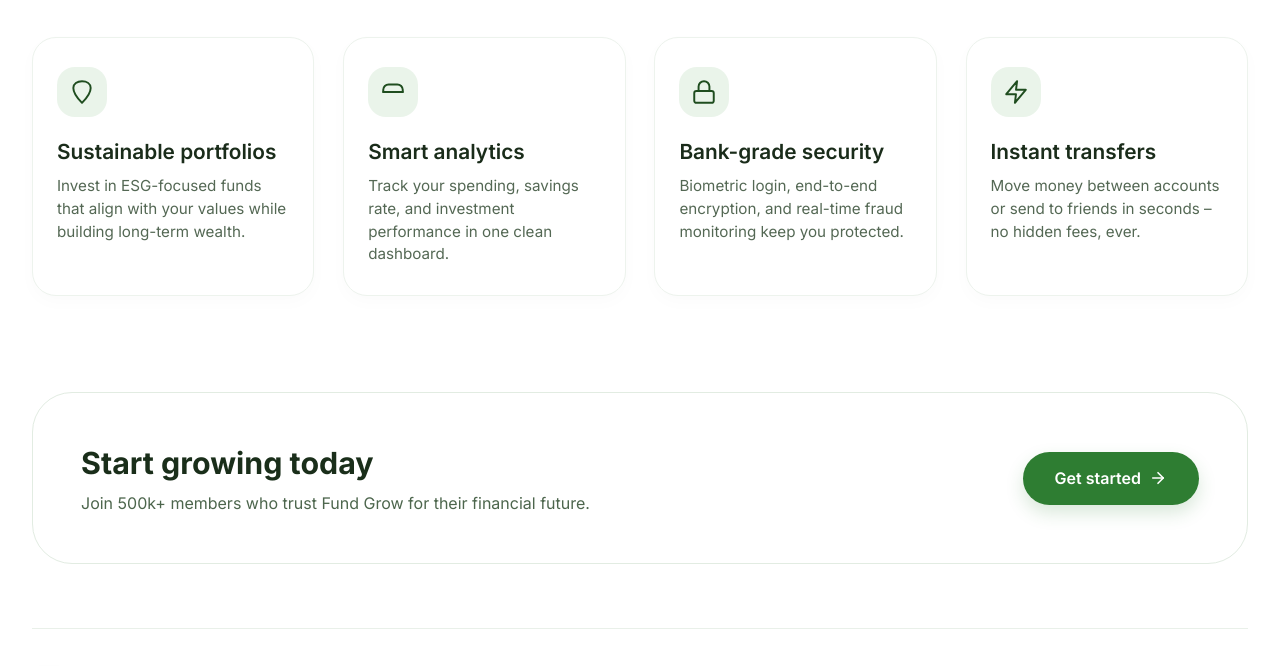
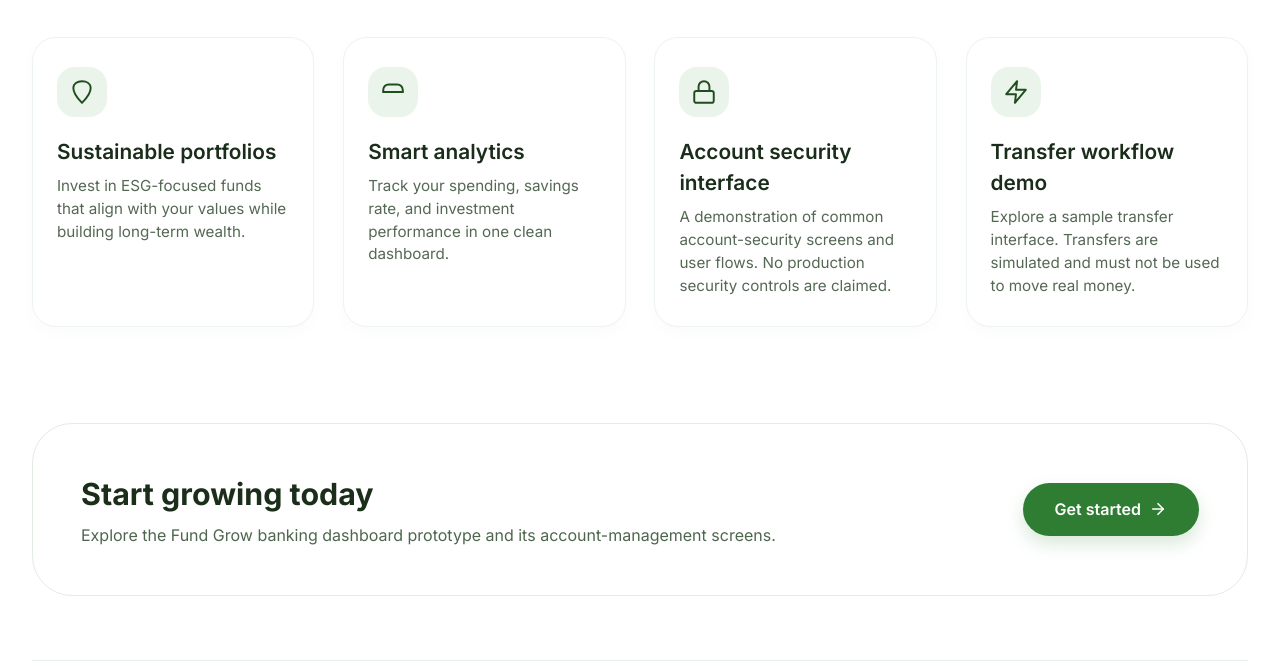
Before and after one commit to michael-coker-dev/banking, a plain HTML site: page index.html in a window 1280 px wide. Shown: the part 728-1394 px from the top of the page. Drawn offline with Linux system fonts and the light colour scheme.

Commit message:
copy: remove unsupported banking claims from demo homepage

```diff
--- a/index.html
+++ b/index.html
@@ -484,8 +484,8 @@
               <path d="M7 11V7a5 5 0 0 1 10 0v4"/>
             </svg>
           </div>
-          <h3>Bank-grade security</h3>
-          <p>Biometric login, end-to-end encryption, and real-time fraud monitoring keep you protected.</p>
+          <h3>Account security interface</h3>
+          <p>A demonstration of common account-security screens and user flows. No production security controls are claimed.</p>
         </div>
         <div class="feature-card">
           <div class="feature-icon">
@@ -493,8 +493,8 @@
               <polyline points="13 2 3 14 12 14 11 22 21 10 12 10 13 2"/>
             </svg>
           </div>
-          <h3>Instant transfers</h3>
-          <p>Move money between accounts or send to friends in seconds – no hidden fees, ever.</p>
+          <h3>Transfer workflow demo</h3>
+          <p>Explore a sample transfer interface. Transfers are simulated and must not be used to move real money.</p>
         </div>
       </div>
     </section>
@@ -502,7 +502,7 @@
     <section class="cta-section">
       <div class="cta-text">
         <h3>Start growing today</h3>
-        <p>Join 500k+ members who trust Fund Grow for their financial future.</p>
+        <p>Explore the Fund Grow banking dashboard prototype and its account-management screens.</p>
       </div>
       <a href="signup.html" class="btn-primary" style="padding: 0.9rem 2rem; font-size: 1rem; display: flex; align-items: center; gap: 0.5rem;">
         Get started
```
